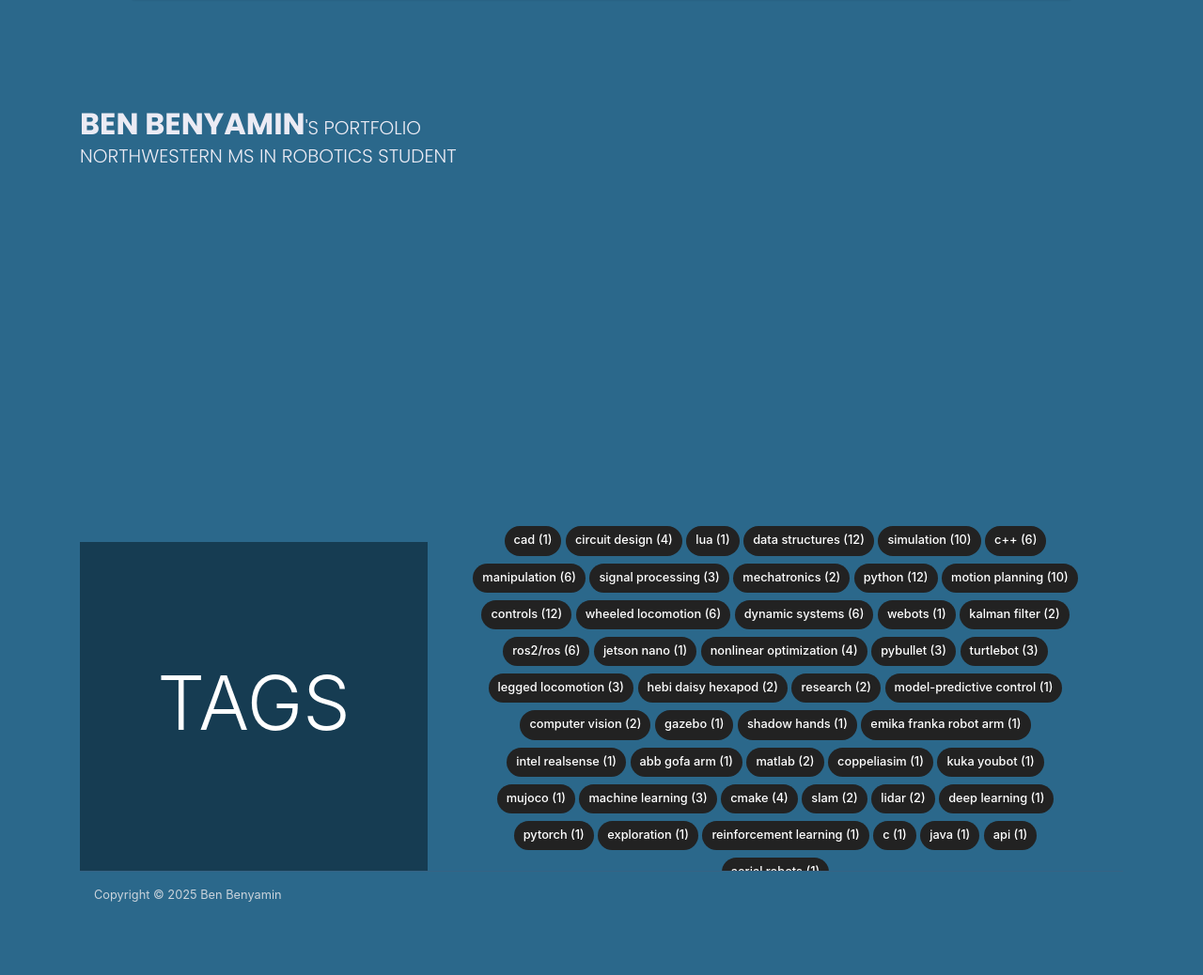
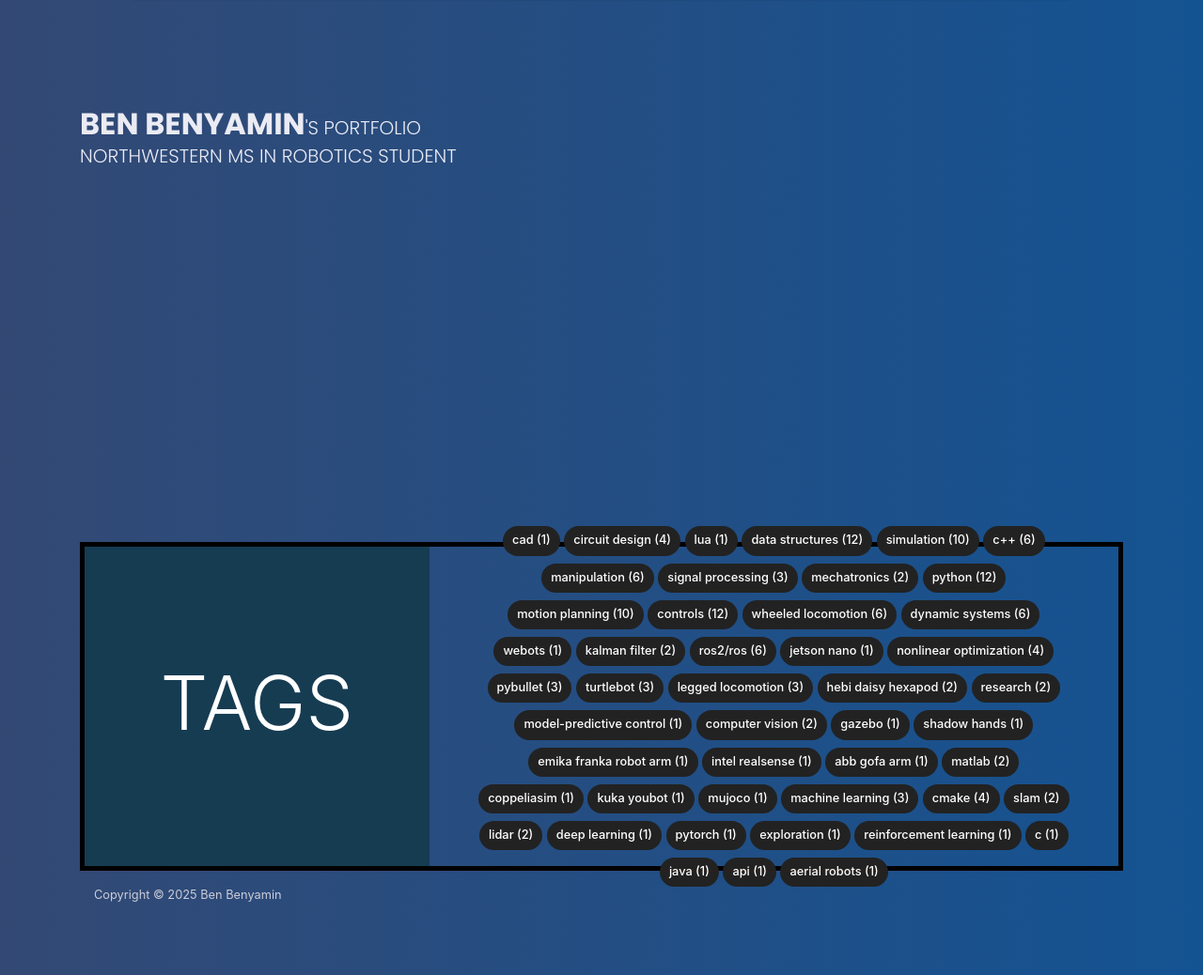
Before and after one commit to BenBenyamin/benbenyamin.github.io, a Jekyll site: the page built from _pages/tags.md, in a window 1280 px wide and 1038 px high. Shown: the whole window at 94% size. Built offline with Jekyll 4.4.1, drawn with Linux system fonts in a browser that asks for light colours; nearby versions of some CDN libraries.

Commit message:
Changed the background to a gradient

```diff
--- a/_layouts/default.html
+++ b/_layouts/default.html
@@ -74,7 +74,7 @@
                 <a class="nav-link" href="https://linkedin.com/in/benbenyamin">LinkedIn</a>
             </li>
             <li class="nav-item">
-                <a class="nav-link" href="mailto:benbin52+jobs@gmail.com">Email</a>
+                <a class="nav-link" href="mailto:benbin52+jobs@gmail.com">Email </a>
             </li>
         </ul>
 
@@ -107,8 +107,8 @@
 
 <!-- Categories Jumbotron
 ================================================== -->
-<div class="jumbotron fortags">
-	<div class="d-md-flex h-100">
+<div class="jumbotron fortags" style="background: transparent; border: 5px solid #000;">
+    	<div class="d-md-flex h-100">
 		<div class="col-md-4 transpdark align-self-center text-center h-100">
             <div class="d-md-flex align-items-center justify-content-center h-100">
                 <h2 class="d-md-block align-self-center py-1 font-weight-light headlines-font" style="font-size: 500%;">TAGS <span class="d-none d-md-inline"></span></h2>
--- a/assets/css/screen.css
+++ b/assets/css/screen.css
@@ -28,16 +28,14 @@
 }
 body
 {
-    background-color: var(--background-color);
-    z-index: 9999;
+    /* background-color: var(--background-color); */
+    /* background-image: url(../bg/bg-waves-darkgreen.jpeg); */
+    background: linear-gradient(to right, #334974, #145392);
 }
 .mainheading {
     padding: 2rem 0rem;
-    background: var(--background-color);;
-    /* background: rgb(0, 200, 226); */
-    /* background: rgb(0, 134, 151); */
-    /* background: rgb(50, 0, 131); */
-    /* background: rgb(6, 0, 56); */
+    /* background: var(--background-color); */
+
 }
 
 a {
@@ -85,7 +83,7 @@
     padding-top: 1.5rem;
     margin-top: 57px;
     transition: all 0.4s;
-    background: var(--background-color);
+    /* background: var(--background-color); */
 }
 
 section {
@@ -373,11 +371,8 @@
     margin-top: 50px;
     margin-bottom: 62px;
     position: relative;
-    background: rgb(20, 0, 56);
-    /* background: rgb(50, 0, 131); */
-    /* background: rgb(0, 134, 151); */
-    /* background: rgb(0, 200, 226); */
-    background: var(--background-color);
+
+    /* background: var(--background-color); */
 }
 
 .link-dark {
@@ -836,13 +831,14 @@
         border-radius: 0;
     }
 
-    .jumbotron.fortags .col-md-4 .md-block
+    col-md-4 .md-block
     {
         background-color: var(--background-dark);
     }
 
     .jumbotron.fortags .col-md-8 {
-        background: var(--background-color);
+        /* background: var(--background-color); */
+        background: transparent !important;
         /* background: rgba(255, 255, 255, 0.75); */
     }
 
```
Also changed, not shown: assets/bg/background-tapet.png (added), assets/bg/bg-waves-darkblue.jpeg (added), assets/bg/bg-waves-darkgreen.jpeg (added), 1 other file.
